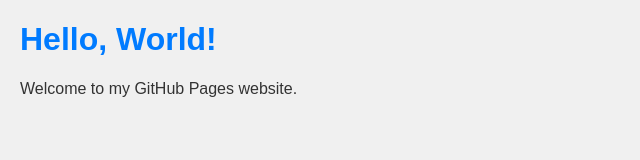
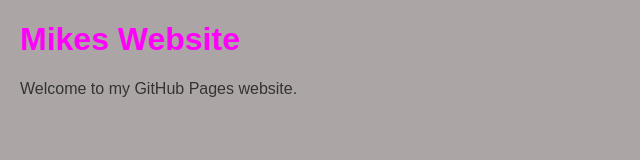
Before and after one commit to mike8385/MichaelBarreca, a plain HTML site: page index.html in a window 1280 px wide. Shown: the whole page, without its empty margins (0-640 px from the left). Drawn offline with Linux system fonts and the light colour scheme.

Commit message:
Color Updates

```diff
--- a/index.html
+++ b/index.html
@@ -4,10 +4,10 @@
     <meta charset="UTF-8">
     <meta name="viewport" content="width=device-width, initial-scale=1.0">
     <link rel="stylesheet" href="style.css">
-    <title>Your Website Title</title>
+    <title>Michael's Website</title>
 </head>
 <body>
-    <h1>Hello, World!</h1>
+    <h1>Mikes Website</h1>
     <p>Welcome to my GitHub Pages website.</p>
 </body>
 </html>
--- a/style.css
+++ b/style.css
@@ -1,11 +1,11 @@
 /* style.css */
 body {
     font-family: Arial, sans-serif;
-    background-color: #f0f0f0;
+    background-color: #aaa3a3f8;
     color: #333;
     margin: 20px;
 }
 
 h1 {
-    color: #007bff;
+    color: #ff00fa;
 }
```
